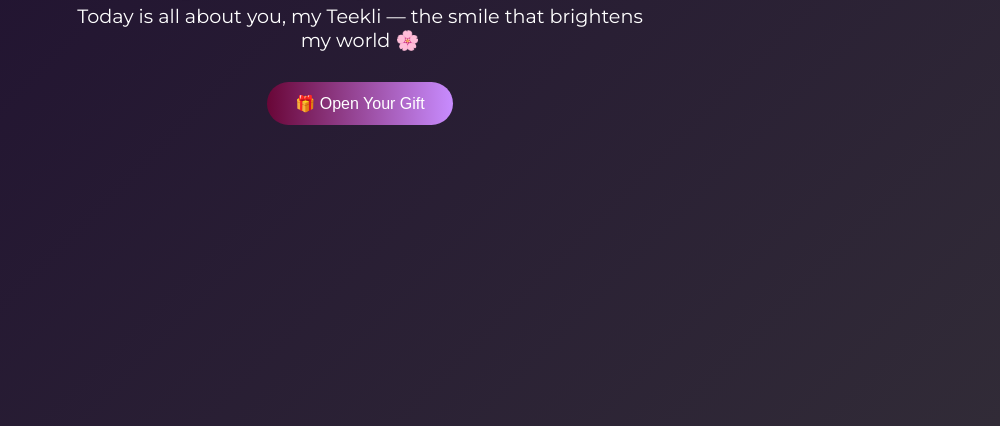
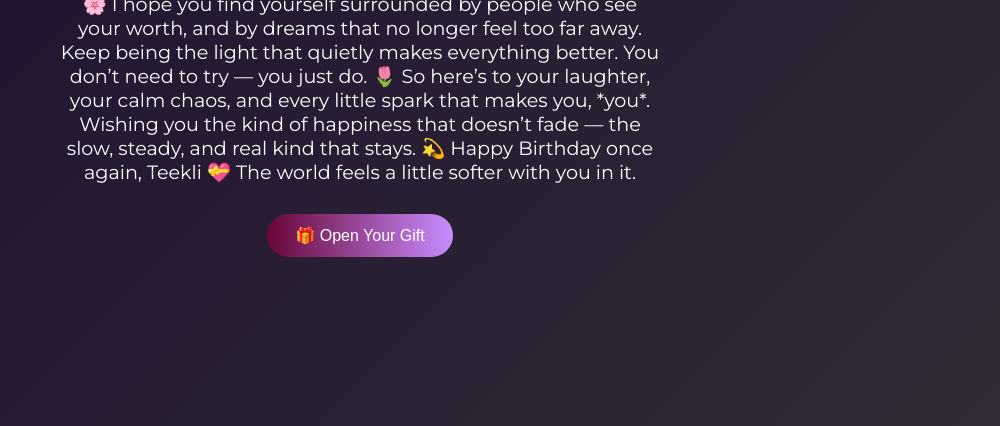
Before and after one commit to baghel-glitch/Birthday-Wish, a plain HTML site: page index.html in a window 1280 px wide. Shown: the part 374-800 px from the top of the page, without its empty margins (280-1280 px from the left). Drawn offline with nearby package versions, Linux system fonts and the light colour scheme.

Commit message:
Update index.html

```diff
--- a/index.html
+++ b/index.html
@@ -98,7 +98,28 @@
   <!-- Page 1: Intro -->
   <section id="page1" class="active">
     <h1>Happy Birthday, Khushi!! 💖</h1>
-    <p>Today is all about you, my Teekli — the smile that brightens my world 🌸</p>
+    <p>
+
+Today is your day — a gentle reminder of how beautifully you exist in this world.
+You carry a calm warmth, a rare kindness, and that effortless glow
+that makes every moment around you feel lighter. ✨
+
+May this year bring you soft mornings, peaceful nights,
+and countless reasons to smile a little wider. 🌸
+I hope you find yourself surrounded by people who see your worth,
+and by dreams that no longer feel too far away.
+
+Keep being the light that quietly makes everything better.
+You don’t need to try — you just do. 🌷
+
+So here’s to your laughter, your calm chaos,
+and every little spark that makes you, *you*.
+Wishing you the kind of happiness that doesn’t fade —
+the slow, steady, and real kind that stays. 💫
+
+Happy Birthday once again, Teekli 💝
+The world feels a little softer with you in it.
+</p>
     <button onclick="nextPage(2)">🎁 Open Your Gift</button>
   </section>
 
```
